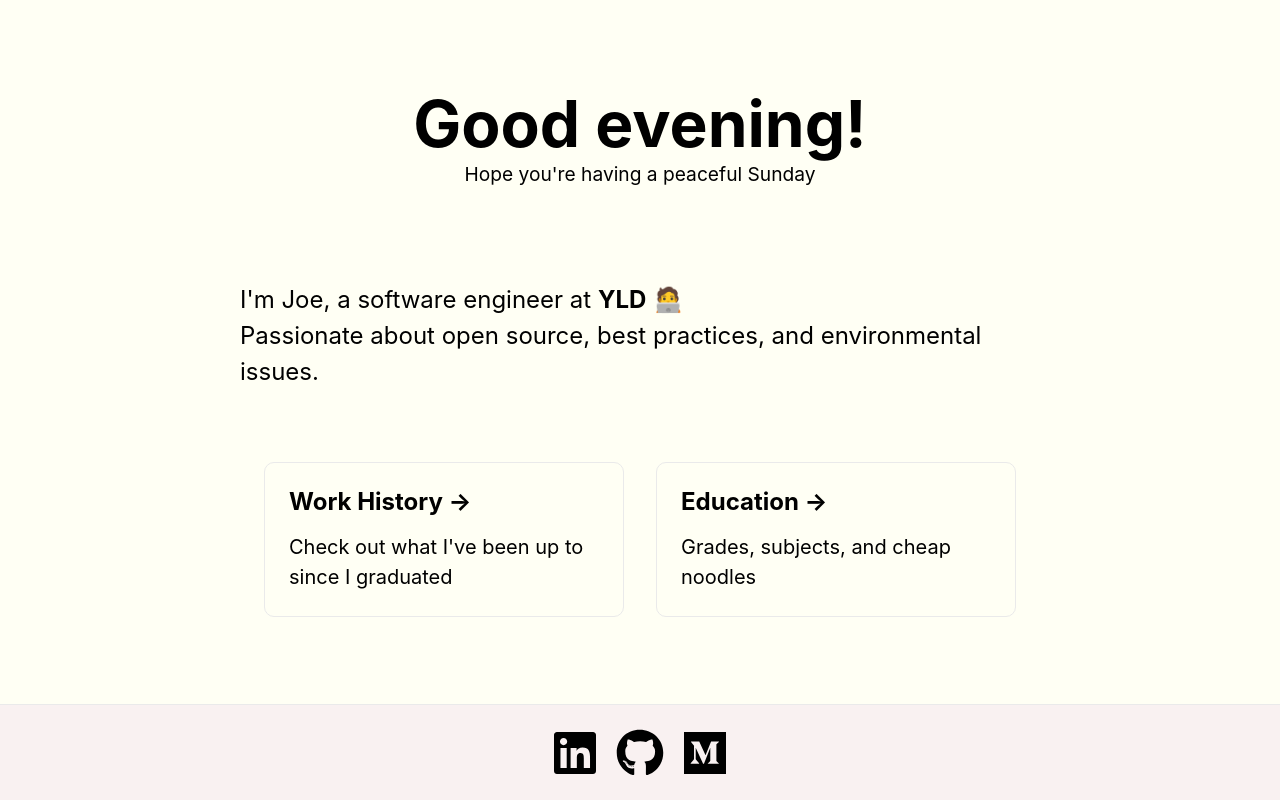
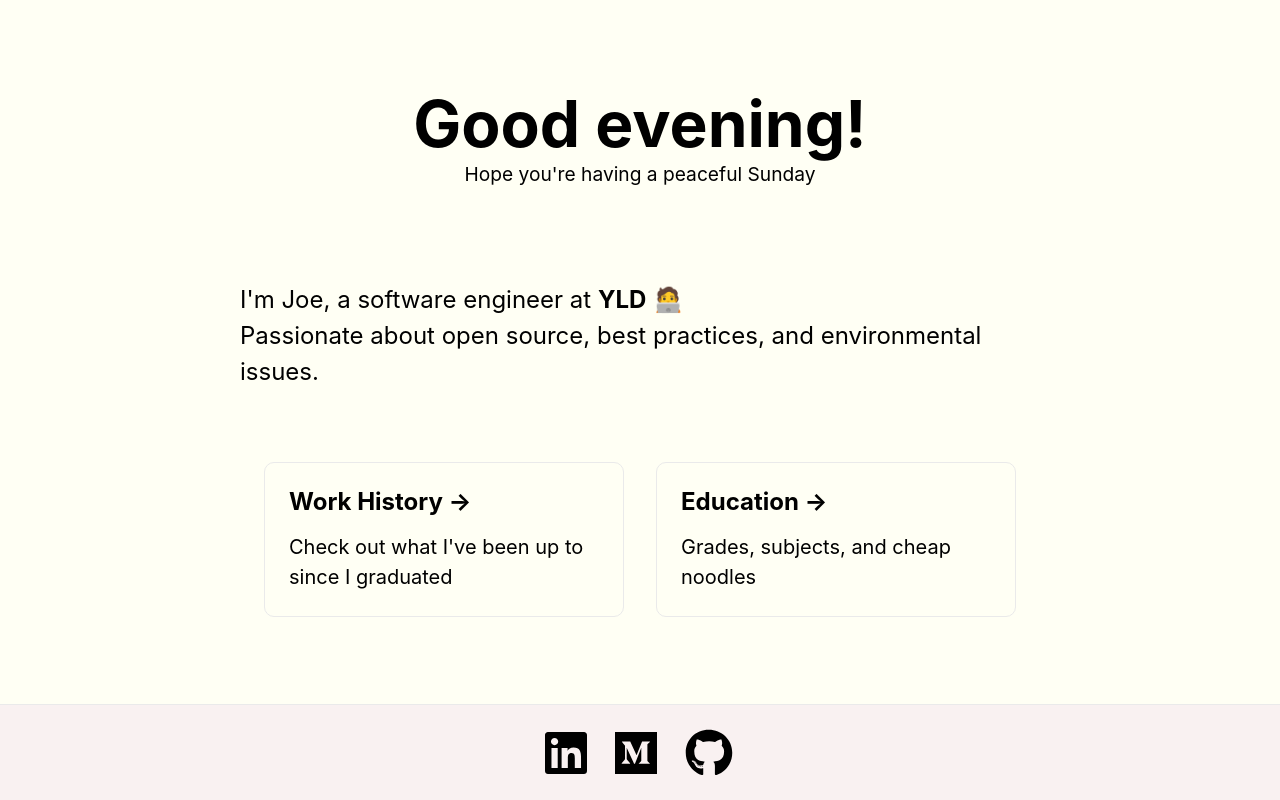
Before and after one commit to JoeScho/website, a Next.js app: page / in a window 1280 px wide. Built offline with nearby package versions, Linux system fonts and the light colour scheme.

Commit message:
fix icon alignment

```diff
--- a/pages/_app.js
+++ b/pages/_app.js
@@ -9,7 +9,7 @@ export default function App({ Component, pageProps }) {
 
       <footer>
         <div className="links">
-          <a className="footer-icon" href="https://www.linkedin.com/in/joescho/" target="_blank" >
+          <a className="footer-icon-left" href="https://www.linkedin.com/in/joescho/" target="_blank" >
             <FontAwesomeIcon icon={faLinkedin} size="3x" />
           </a>
           <a className="footer-icon" href="https://github.com/JoeScho" target="_blank" >
--- a/styles/global.css
+++ b/styles/global.css
@@ -154,15 +154,26 @@ img {
 
 .links {
     float: left;
+    flex-direction: row;
+}
+
+.footer-icon-left {
+    float: left;
+    margin: 10px;
+    width: 50px;
+    color: black;
+    text-align: left;
 }
 
 .footer-icon {
+    float: right;
+    width: 50px;
     margin: 10px;
     color: black;
     text-align: left;
 }
 
-svg, .footer-icon, .links {
+svg, .footer-icon, .footer-icon-left, .links {
     background-color: rgba(0, 0, 0, 0);
 }
 
```
